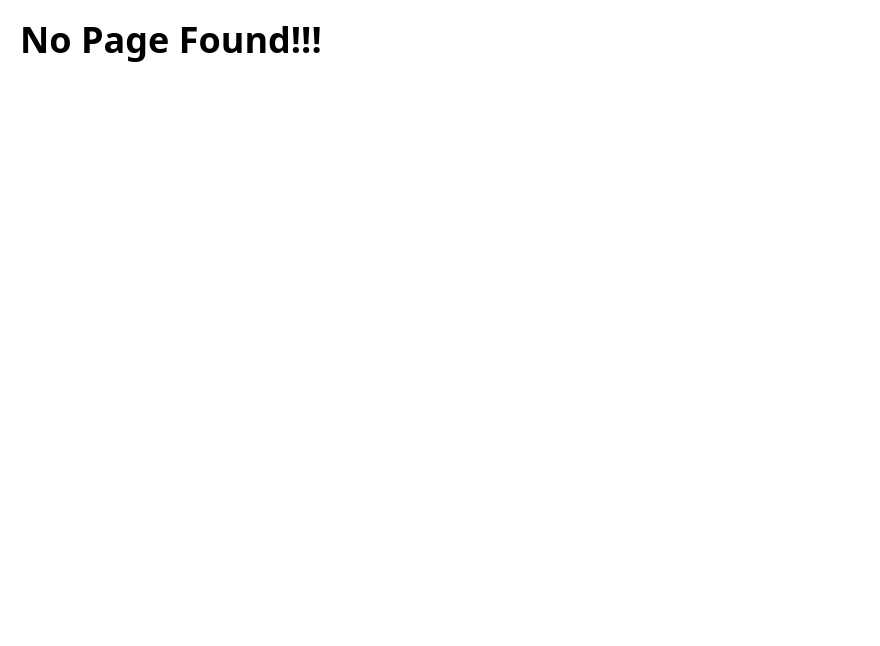
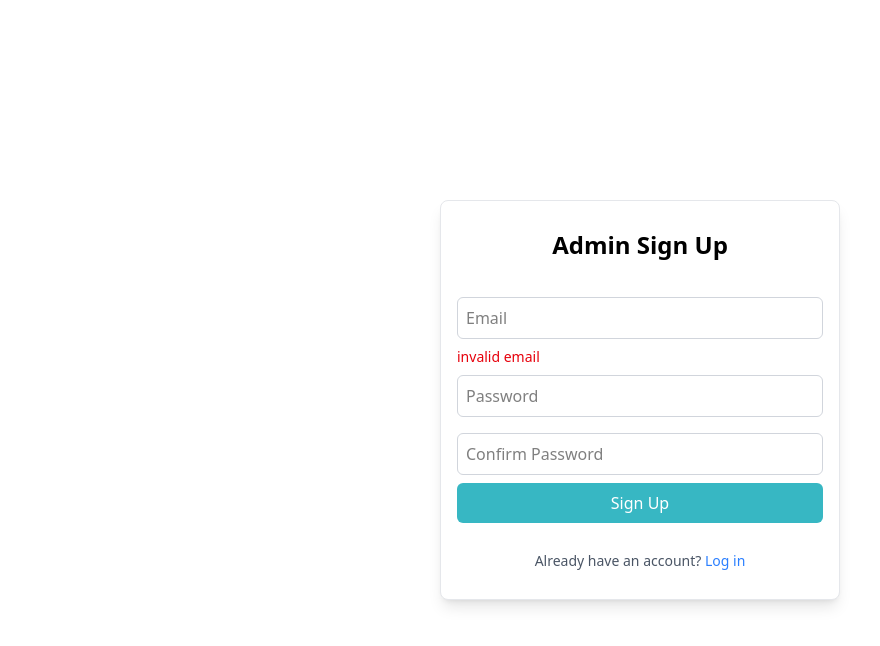
Before and after one commit to Ahshan-Haquc/CV_Maker, a React (Vite) app in the folder CV/: page /abc/adminSignup in a window 1280 px wide. Shown: the top 646 px of the page, without its empty margins (0-880 px from the left). Built offline with nearby package versions, Linux system fonts and the light colour scheme; no server answers.

Commit message:
admin signup form with validation in frontend done

```diff
--- a/CV/src/App.jsx
+++ b/CV/src/App.jsx
@@ -25,6 +25,7 @@ import ViewFormalCV2 from "./components/ViewFormalCV2";
 
 import './assets/customStyle.css'
 import AppLayout from "./components/layout/AppLayout";
+import SignupAdmin from "./pages/signupAdmin";
 
 function App() {
   return (
@@ -36,6 +37,7 @@ function App() {
               <Routes>
                 <Route path="/login" element={<Login />} />
                 <Route path="/signup" element={<Signup />} />
+                <Route path="/abc/adminSignup" element={<SignupAdmin />} />
                 <Route element={<ProtectedRoute />}>
                   <Route path="/" element={<AppLayout />}>
                     <Route path="home" element={<Home />} />
--- /dev/null
+++ b/CV/src/pages/SignupAdmin.jsx
@@ -0,0 +1,92 @@
+import { useEffect, useState } from "react";
+import { NavLink, useNavigate } from "react-router-dom";
+import { ToastContainer, toast } from 'react-toastify';
+
+const SignupAdmin = () => {
+    const [input, setInput] = useState({ email: "", password: "", confirmPassword: "" });
+    const handleInput = (e) => {
+        const name = e.target.name;
+        const value = e.target.value;
+        setInput(prev => ({
+            ...prev,
+            [name]: value
+        }))
+    }
+
+    const handleSubmit = (e) => {
+        e.preventDefault();
+        if (!input.email || !input.password || !input.confirmPassword) {
+            toastShow("You have to fill all fields")
+        }
+        input.password.length < 8 && toastShow("Minimum 8 digit password is required.");
+        input.password !== input.confirmPassword && toastShow("Password is not matched");
+    }
+
+    const toastShow = (message) => {
+        toast.error(message, {
+            position: "top-center",
+            autoClose: 4000,
+            hideProgressBar: false,
+            closeOnClick: true,
+            pauseOnHover: true,
+            draggable: true,
+            progress: undefined,
+            theme: "dark",
+        });
+    }
+
+    return (
+        <>
+            <div className="h-screen w-screen flex justify-center items-center center">
+                <div className="h-[300px] md:h-[400px] w-[350px] md:w-[400px] p-4 bg-white border border-gray-200 rounded-lg shadow-lg flex flex-col items-center justify-evenly">
+                    <h1 className="text-center text-2xl font-bold mb-4">Admin Sign Up</h1>
+                    <form
+                        method="post"
+                        onSubmit={handleSubmit}
+                        className="w-full flex flex-col items-center"
+                    >
+                        <input
+                            type="email"
+                            placeholder="Email"
+                            className="w-full p-2 my-2 border border-gray-300 rounded-md focus:outline-none focus:border-blue-500"
+                            required
+                            name="email"
+                            onChange={handleInput}
+                        />
+                        <p className="text-red-600 text-sm text-left w-full">invalid email</p>
+                        <input
+                            type="password"
+                            placeholder="Password"
+                            className="w-full p-2 my-2 border border-gray-300 rounded-md focus:outline-none focus:border-blue-500"
+                            required
+                            name="password"
+                            onChange={handleInput}
+                        />
+                        <input
+                            type="password"
+                            placeholder="Confirm Password"
+                            className="w-full p-2 my-2 border border-gray-300 rounded-md focus:outline-none focus:border-blue-500"
+                            required
+                            name="confirmPassword"
+                            onChange={handleInput}
+                        />
+                        <button
+                            type="submit"
+                            className="w-full p-2 bg-[#37B7C3] text-white rounded-md hover:bg-blue-600 transition duration-200"
+                        >
+                            Sign Up
+                        </button>
+                    </form>
+                    <p className="mt-4 text-sm text-gray-600">
+                        Already have an account?{" "}
+                        <NavLink to="/login" className="text-blue-500 hover:underline">
+                            Log in
+                        </NavLink>
+                    </p>
+                </div>
+            </div>
+        </>
+    );
+};
+
+export default SignupAdmin;
```
